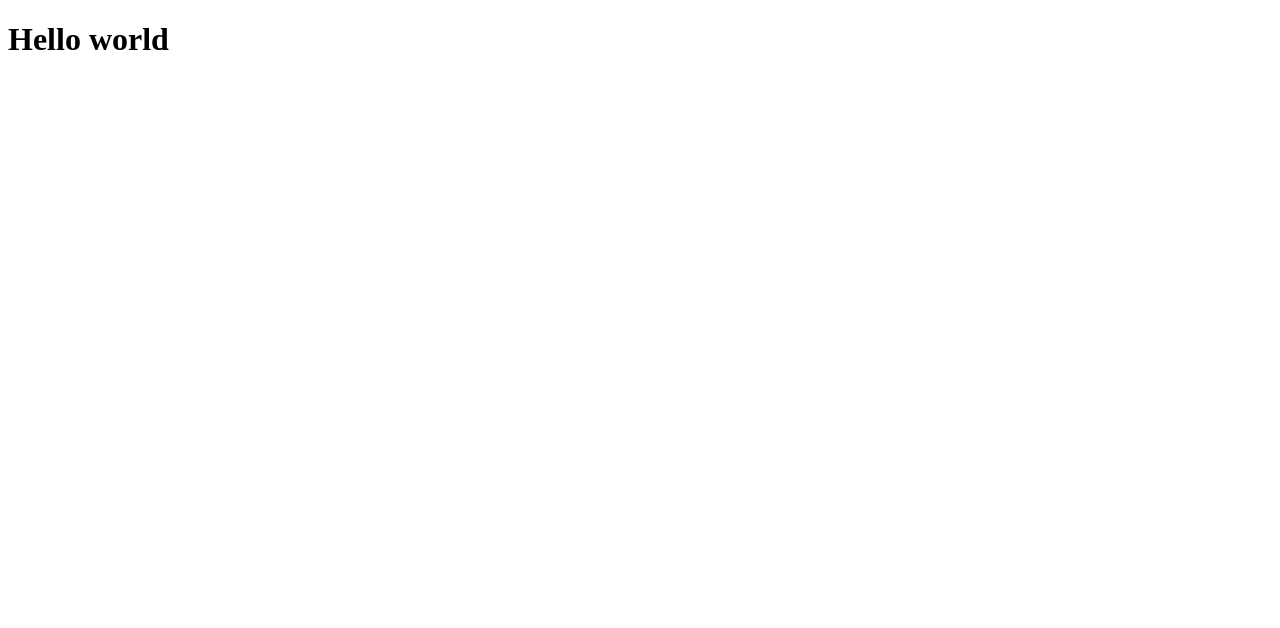
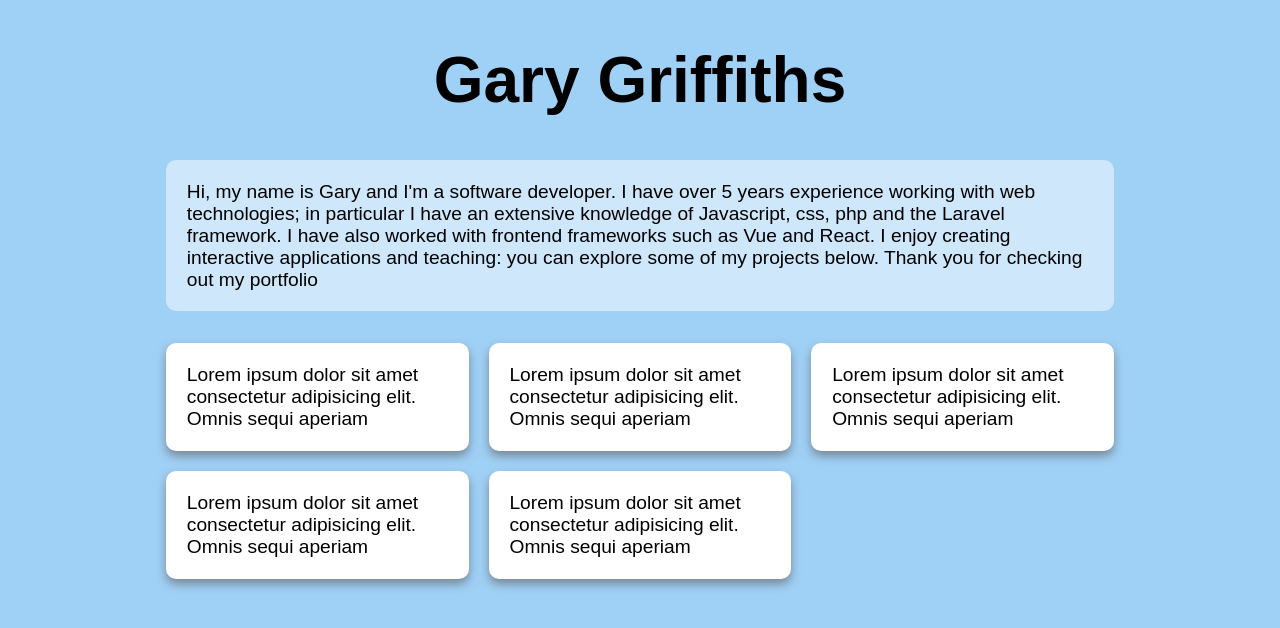
Before and after one commit to garyg-3/garyg-3.github.io, a plain HTML site: page index.html in a window 1280 px wide. Drawn offline with Linux system fonts and the light colour scheme.

Commit message:
Added index page and template

```diff
--- a/index.html
+++ b/index.html
@@ -1,12 +1,54 @@
 <!DOCTYPE html>
 <html lang="en">
+
 <head>
     <meta charset="UTF-8">
     <meta http-equiv="X-UA-Compatible" content="IE=edge">
     <meta name="viewport" content="width=device-width, initial-scale=1.0">
     <title>Document</title>
+
+    <link rel="stylesheet" href="/styles.css">
 </head>
+
 <body>
-    <h1>Hello world</h1>
+    <div class="container">
+        <h1 class="title">Gary Griffiths</h1>
+
+        <div class="text-box">
+            Hi, my name is Gary and I'm a software developer. I have over 5 years experience working
+            with web technologies; in particular I have an extensive knowledge of Javascript, css, php and the Laravel framework. I have also worked with frontend frameworks such as Vue and React.
+            I enjoy creating interactive applications and teaching: you can explore some of my projects below.
+            Thank you for checking out my portfolio
+        </div>
+
+        <div class="projects">
+            <div class="projects-card">
+                <div class="projects-card__image"></div>
+                <div class="projects-card__description">Lorem ipsum dolor sit amet consectetur adipisicing elit. Omnis
+                    sequi aperiam </div>
+            </div>
+            <div class="projects-card">
+                <div class="projects-card__image"></div>
+                <div class="projects-card__description">Lorem ipsum dolor sit amet consectetur adipisicing elit. Omnis
+                    sequi aperiam </div>
+            </div>
+            <div class="projects-card">
+                <div class="projects-card__image"></div>
+                <div class="projects-card__description">Lorem ipsum dolor sit amet consectetur adipisicing elit. Omnis
+                    sequi aperiam </div>
+            </div>
+            <div class="projects-card">
+                <div class="projects-card__image"></div>
+                <div class="projects-card__description">Lorem ipsum dolor sit amet consectetur adipisicing elit. Omnis
+                    sequi aperiam </div>
+            </div>
+            <div class="projects-card">
+                <div class="projects-card__image"></div>
+                <div class="projects-card__description">Lorem ipsum dolor sit amet consectetur adipisicing elit. Omnis
+                    sequi aperiam </div>
+            </div>
+        </div>
+    </div>
 </body>
+
 </html>
--- /dev/null
+++ b/styles.css
@@ -0,0 +1,57 @@
+:root {
+    --box-padding: 1.3rem;
+}
+
+body {
+    font-family: arial;
+    background-color: #9FD0F5;
+    font-size: 1.2rem;
+}
+
+.title {
+    font-size: 4rem;
+    text-align: center;
+}
+
+.container {
+    width: 75%;
+    margin: 0 auto;
+}
+
+
+.text-box {
+    padding: var(--box-padding);
+    background-color: rgba(255, 255, 255, 0.5);
+    border-radius: 10px;
+    margin-bottom: 2rem;
+}
+
+.projects {
+    display: grid;
+    gap: 20px;
+    grid-template-columns: repeat(3, 1fr);
+}
+
+/* Add media query to show one column */
+
+.projects-card {
+    background-color: white;
+    padding: var(--box-padding);
+    border-radius: 10px;
+    box-shadow: 0 5px 10px lightslategray;
+}
+
+
+
+@media (max-width: 600px) {
+    .container {
+        width: 90%;
+        margin: 0 auto;
+    }
+
+    .projects {
+        display: grid;
+        gap: 20px;
+        grid-template-columns: repeat(1, 1fr);
+    }
+}
```
